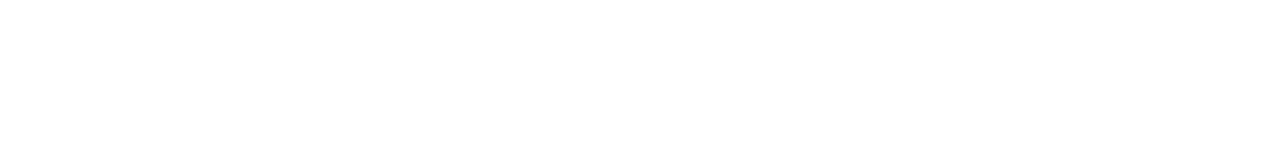
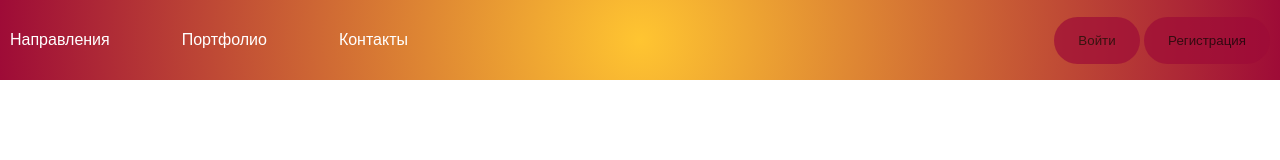
Before and after one commit to Gemin93/rus2-test, a plain HTML site: page index.html in a window 1280 px wide. Drawn offline with Linux system fonts and the light colour scheme.

Commit message:
Add header block layout and styles

```diff
--- a/css/style.css
+++ b/css/style.css
@@ -0,0 +1,65 @@
+html {
+  box-sizing: border-box;
+}
+
+*,
+*::after,
+*::before {
+  box-sizing: inherit;
+}
+
+a {
+  color: inherit;
+  text-decoration: none;
+}
+
+ul {
+  list-style-type: none;
+}
+
+body {
+  font-family: sans-serif;
+  font-weight: 400;
+  font-style: normal;
+  font-size: 22px;
+  line-height: 1.4;
+  color: #fff;
+}
+
+.container {
+  max-width: 1440px;
+  padding: 0 10px;
+  margin: 0 auto;
+}
+
+.header__top {
+  background: radial-gradient(circle, #ffc531, #9e0b37);
+}
+
+.header__nav {
+  height: 80px;
+  display: flex;
+  align-items: center;
+  justify-content: space-between;
+
+  font-size: 16px;
+}
+
+.menu {
+  display: flex;
+  align-items: center;
+  justify-content: start;
+  gap: 72px;
+}
+
+.btn__list {
+  font-size: 16px;
+}
+
+.btn {
+  background-color: #9e0b37;
+  opacity: 70.2%;
+  border: none;
+  padding: 16px 24px;
+  border-radius: 40px;
+}
--- a/index.html
+++ b/index.html
@@ -7,5 +7,28 @@
     <link rel="stylesheet" href="css/reset.css" />
     <link rel="stylesheet" href="css/style.css" />
   </head>
-  <body></body>
+  <body>
+    <header class="header">
+      <div class="header__top">
+        <div class="container">
+          <div class="header__nav">
+            <ul class="menu">
+              <li class="menu__item">Направления</li>
+              <li class="menu__item">Портфолио</li>
+              <li class="menu__item">Контакты</li>
+            </ul>
+            <div class="btn__list">
+              <button class="btn btn-transparent">Войти</button>
+              <button class="btn btn-custom">Регистрация</button>
+            </div>
+          </div>
+        </div>
+      </div>
+      <div class="header__hero">
+        <h1 class="header__title">почему мы не используем coreldraw</h1>
+      </div>
+    </header>
+    <main class="main"></main>
+    <footer class="footer"></footer>
+  </body>
 </html>
```
